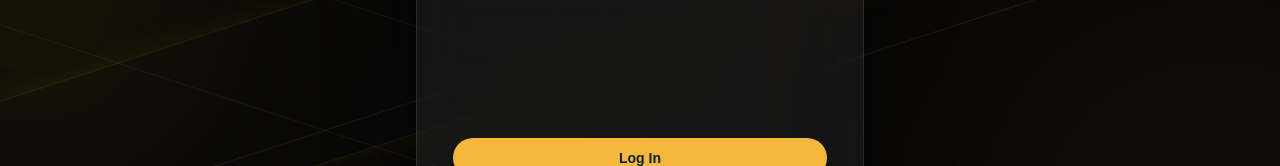
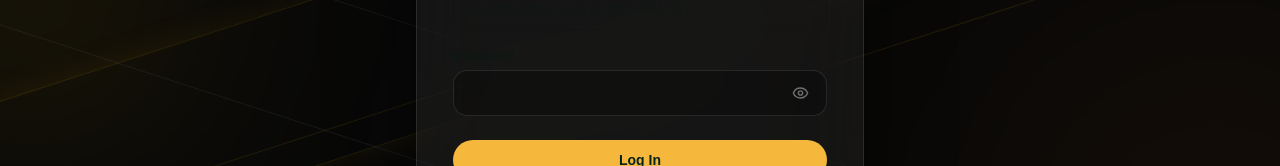
Before and after one commit to Seid-Star/ethioflow-ai, a React (Vite) app in the folder client/: page /login in a window 1280 px wide. Shown: the part 370-536 px from the top of the page. Built offline with nearby package versions, Linux system fonts and the light colour scheme; what html5-qrcode would draw is missing.

Commit message:
Update client/src/components/auth/PasswordInput.jsx

```diff
--- a/client/src/components/auth/PasswordInput.jsx
+++ b/client/src/components/auth/PasswordInput.jsx
@@ -12,15 +12,16 @@ export default function PasswordInput({ value, onChange, autoComplete }) {
         onChange={onChange}
         autoComplete={autoComplete}
         required
-        className="w-full rounded-lg border border-black/10 px-3 py-2.5 pr-10 text-sm outline-none focus:border-forest-700"
+        className="w-full rounded-xl border border-white/10 bg-black/25 px-4 py-3 pr-12 text-sm text-white placeholder:text-white/30 outline-none transition duration-300 focus:border-yellow-400/70 focus:bg-black/40 focus:ring-2 focus:ring-yellow-400/10"
       />
+
       <button
         type="button"
         onClick={() => setShow((current) => !current)}
         aria-label={show ? "Hide password" : "Show password"}
-        className="absolute right-2 top-1/2 -translate-y-1/2 rounded p-1 text-ink-900/40 hover:text-ink-900/70"
+        className="absolute right-3 top-1/2 -translate-y-1/2 rounded-md p-1.5 text-white/40 transition-colors duration-200 hover:text-yellow-400 focus-visible:outline-none focus-visible:ring-2 focus-visible:ring-yellow-400"
       >
-        {show ? <EyeOff size={16} /> : <Eye size={16} />}
+        {show ? <EyeOff size={17} /> : <Eye size={17} />}
       </button>
     </div>
   );
```
